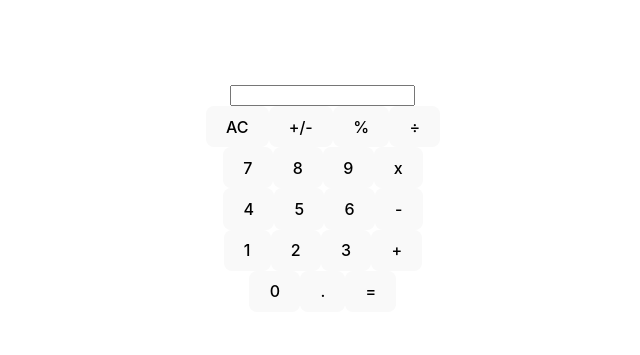
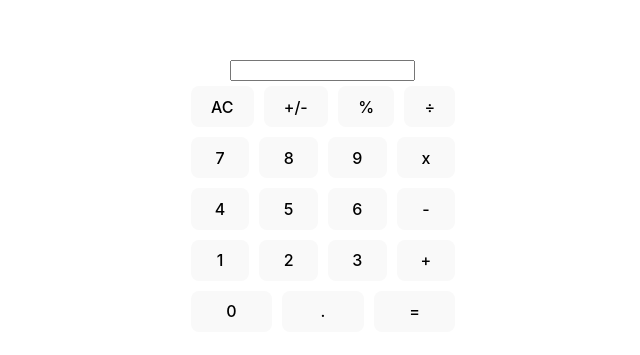
Before and after one commit to vsots/calculator, a React (Vite) app: page / in a window 1280 px wide. Shown: the part 203-558 px from the top of the page, without its empty margins (317-957 px from the left). Built offline with nearby package versions, Linux system fonts and the light colour scheme.

Commit message:
feat(calculator): Sizes and formats buttons

```diff
--- a/src/App.css
+++ b/src/App.css
@@ -11,3 +11,14 @@
   flex-basis: 100%;
   flex: 1;
 }
+
+.row {
+  display: flex;
+  justify-content: space-around;
+  width: 100%;
+}
+
+button {
+  width: 100%;
+  margin: 5px;
+}
--- a/src/App.tsx
+++ b/src/App.tsx
@@ -14,7 +14,7 @@ function App() {
       <input type="text" />
       <div className="column">
         {buttons.map((row) => (
-          <div>
+          <div className="row">
             {row.map((button) => (
               <button key={button}>{button}</button>
             ))}
```
